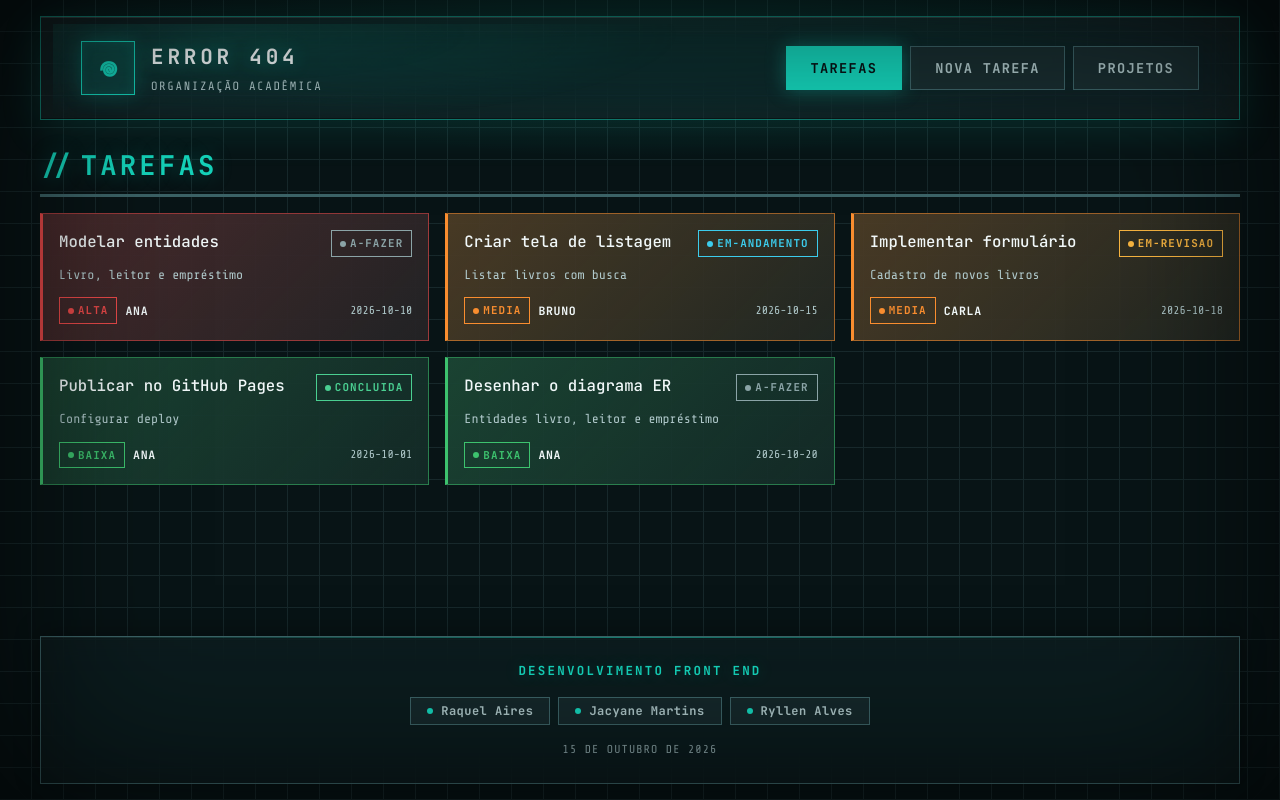
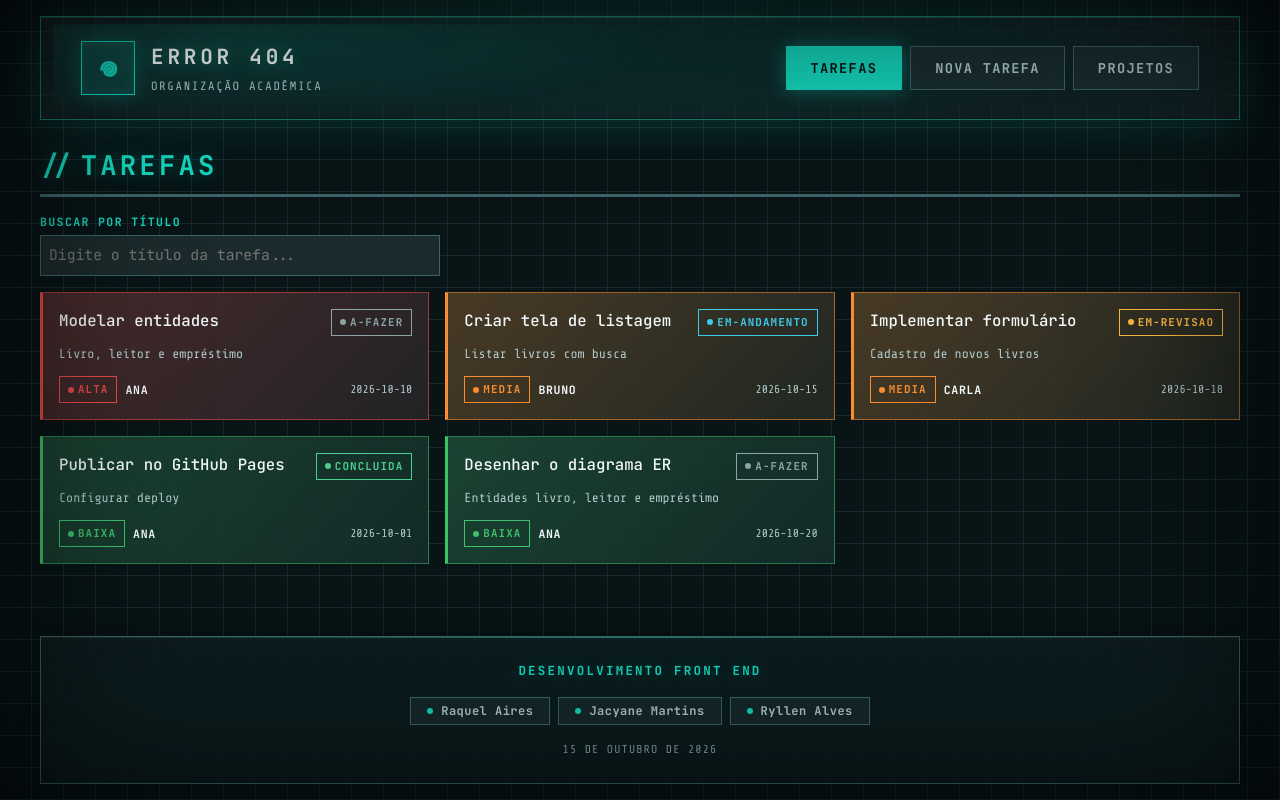
Before and after one commit to Izzieee/Vue_DFE, a Vue app: page / in a window 1280 px wide. Built offline with nearby package versions, Linux system fonts and the light colour scheme; data requests are answered from the project's data file.

Commit message:
feat(view): adiciona campo de busca por título na listagem de tarefas

```diff
--- a/src/views/ListaTarefas.vue
+++ b/src/views/ListaTarefas.vue
@@ -1,5 +1,5 @@
 <script setup lang="ts">
-import { onMounted, ref } from 'vue'
+import { computed, onMounted, ref } from 'vue'
 import { listarTarefas } from '@/api'
 import type { Tarefa } from '@/tipos'
 import CartaoTarefa from '@/components/CartaoTarefa.vue'
@@ -7,6 +7,7 @@ import CartaoTarefa from '@/components/CartaoTarefa.vue'
 const tarefas = ref<Tarefa[]>([])
 const carregando = ref(true)
 const erro = ref<string | null>(null)
+const termoBusca = ref('')
 
 onMounted(async () => {
   try {
@@ -17,18 +18,46 @@ onMounted(async () => {
     carregando.value = false
   }
 })
+
+const tarefasFiltradas = computed(() => {
+  const termo = termoBusca.value.toLowerCase().trim()
+  if (!termo) {
+    return tarefas.value
+  }
+  return tarefas.value.filter((tarefa) =>
+    tarefa.titulo.toLowerCase().includes(termo)
+  )
+})
 </script>
 
 <template>
   <section class="pagina">
     <h1 class="titulo-secao">Tarefas</h1>
 
+    <div class="busca">
+      <label for="busca-titulo" class="rotulo-busca">Buscar por título</label>
+      <input
+        id="busca-titulo"
+        name="busca-titulo"
+        v-model="termoBusca"
+        type="text"
+        placeholder="Digite o título da tarefa..."
+      />
+    </div>
+
     <p v-if="carregando" class="estado">Carregando...</p>
     <p v-else-if="erro" class="estado estado-erro">Erro: {{ erro }}</p>
     <p v-else-if="tarefas.length === 0" class="estado">Nenhuma tarefa.</p>
+    <p v-else-if="tarefasFiltradas.length === 0" class="estado">
+      Nenhuma tarefa encontrada para "{{ termoBusca }}".
+    </p>
 
     <div v-else class="lista-tarefas">
-      <CartaoTarefa v-for="tarefa in tarefas" :key="tarefa.id" :tarefa="tarefa" />
+      <CartaoTarefa
+        v-for="tarefa in tarefasFiltradas"
+        :key="tarefa.id"
+        :tarefa="tarefa"
+      />
     </div>
   </section>
 </template>
@@ -57,6 +86,37 @@ onMounted(async () => {
 .titulo-secao::before {
   content: '//';
   letter-spacing: 0;
+}
+
+.busca {
+  display: flex;
+  flex-direction: column;
+  gap: var(--space-1);
+}
+
+.rotulo-busca {
+  font-size: 0.72rem;
+  font-weight: 700;
+  letter-spacing: 0.12em;
+  text-transform: uppercase;
+  color: hsl(var(--ring));
+}
+
+.busca input {
+  width: 100%;
+  max-width: 400px;
+  padding: var(--space-2);
+  border: 1px solid hsl(var(--border));
+  background: hsl(var(--input));
+  color: hsl(var(--foreground));
+  font: inherit;
+  font-size: 0.92rem;
+}
+
+.busca input:focus {
+  border-color: hsl(var(--ring));
+  outline: var(--focus-ring);
+  outline-offset: 2px;
 }
 
 .lista-tarefas {
```
